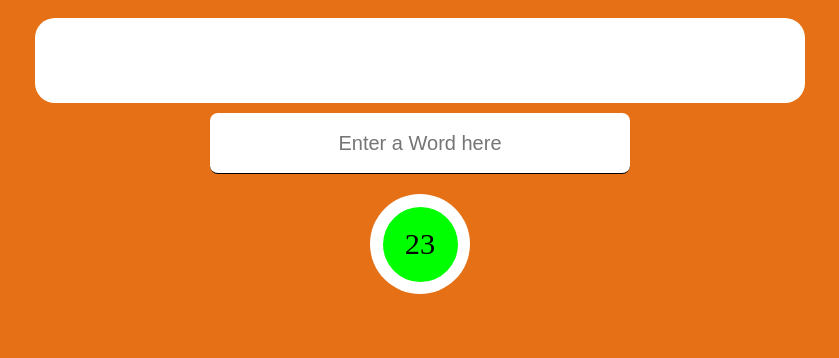
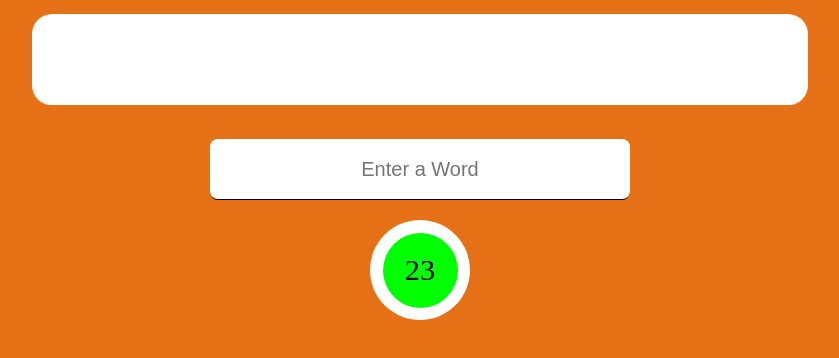
Before and after one commit to prudhomk/shiritori, a React app: page /game in a window 1280 px wide. Shown: the top 358 px of the page, without its empty margins (220-1059 px from the left). Built offline with nearby package versions, Linux system fonts and the light colour scheme; a web font is replaced by a local one.

Commit message:
added translations for category descriptions, added motion to word bank in game page, small adjustments

```diff
--- a/src/components/game/Game.jsx
+++ b/src/components/game/Game.jsx
@@ -152,7 +152,7 @@ export default function Game() {
       </div>
 
       <form onSubmit={handleSubmit} id="player-one">
-        <input onChange={(e) => setWord(e.target.value)} placeholder="Enter a Word here"></input>
+        <input onChange={(e) => setWord(e.target.value)} placeholder="Enter a Word"></input>
         <button>Submit</button>
       </form>
 
--- a/src/components/game/Rules.jsx
+++ b/src/components/game/Rules.jsx
@@ -48,33 +48,32 @@ export default function Rules() {
             <label onClick={handleChecked} className={ style.FnV ? ruleStyles.FnV : ruleStyles.radio}>
               <input type="radio" name="category" value="FnV" required></input>
               {t('cat1')}
-              <p>Everything red, green and in-between</p>
+              <p>{t('desc1')}</p>
             </label>
             <label onClick={handleChecked} className={ style.Names ? ruleStyles.Names : ruleStyles.radio}>
               <input type="radio" name="category" value="Names" required></input>
               {t('cat2')}
-              <p>What's in a name?  First names only.</p>
+              <p>{t('desc2')}</p>
             </label>
             <label onClick={handleChecked} className={ style.Animals ? ruleStyles.Animals : ruleStyles.radio}>
               <input type="radio" name="category" value="Animals" required></input>
               {t('cat3')}
-              <p>Lions, tigers, and bears. Oh My!</p>
+              <p>{t('desc3')}</p>
             </label>
             <label onClick={handleChecked} className={ style.Pokemon ? ruleStyles.Pokemon : ruleStyles.radio}>
               <input type="radio" name="category" value="Pokemon" required></input>
               {t('cat4')}
-              <p>Gotta name 'em all!</p>
+              <p>{t('desc4')}</p>
             </label>
             <label onClick={handleChecked} className={ style.Movies ? ruleStyles.Movies : ruleStyles.radio}>
               <input type="radio" name="category" value="Movies" required></input>
               {t('cat5')}
-              <p>Movies that don't end with a number or puncuation!</p>
+              <p>{t('desc5')}</p>
             </label>
             <label onClick={handleChecked} className={ style.Marvel ? ruleStyles.Marvel : ruleStyles.radio}>
               <input type="radio" name="category" value="Marvel" required></input>
               {t('cat6')}
-
-              <p>Nerds only!</p>
+              <p>{t('desc6')}</p>
             </label>
           </fieldset>
 
--- a/src/components/styles/Game.scss
+++ b/src/components/styles/Game.scss
@@ -5,7 +5,11 @@
   text-align: center;
 
   span {
-    background-color: white;
+    background: white;
+    animation: move 6s ease infinite;
+    border-radius: 50%;
+    margin: 20px;
+    padding: 13px;
     width:750px;
     height: 65px;
     font-size: 30px;
@@ -14,8 +18,10 @@
     align-items: center;
     text-align: center;
     border-radius: 20px;
-    margin: 10px;
-    padding: 10px;
+  }
+
+  @keyframes move{
+    50% { transform: translateY(-15px); }
   }
 };
 
--- a/src/i18n/locales/en/translations.json
+++ b/src/i18n/locales/en/translations.json
@@ -11,5 +11,11 @@
   "cat3": "Animals",
   "cat4": "Pokemon",
   "cat5": "Movies",
-  "cat6": "Marvel"
+  "cat6": "Marvel",
+  "desc1": "Everthing red, green and in-between!",
+  "desc2": "What's in a name?  First names only.",
+  "desc3": "Lions, tigers, and bears. Oh My!",
+  "desc4": "Gotta name 'em all!",
+  "desc5": "Movies that don't end with a number or puncuation!",
+  "desc6": "Nerds only!"
 }
--- a/src/i18n/locales/jp/translations.json
+++ b/src/i18n/locales/jp/translations.json
@@ -10,5 +10,12 @@
     "cat2": "名称",
     "cat3": "動物",
     "cat4": "ポケモン",
-    "cat5": "映画"
+    "cat5": "映画",
+    "cat6": "マーベル",
+    "desc1": "赤、緑、その中間の色すべて!",
+    "desc2": "名のみ。",
+    "desc3": "ライオン、トラ、クマ。オーマイ!",
+    "desc4": "ポケモンＧＥＴだぜー！",
+    "desc5": "数字や駄洒落で終わらない映画!",
+    "desc6": "オタク限定!"
 }
```
